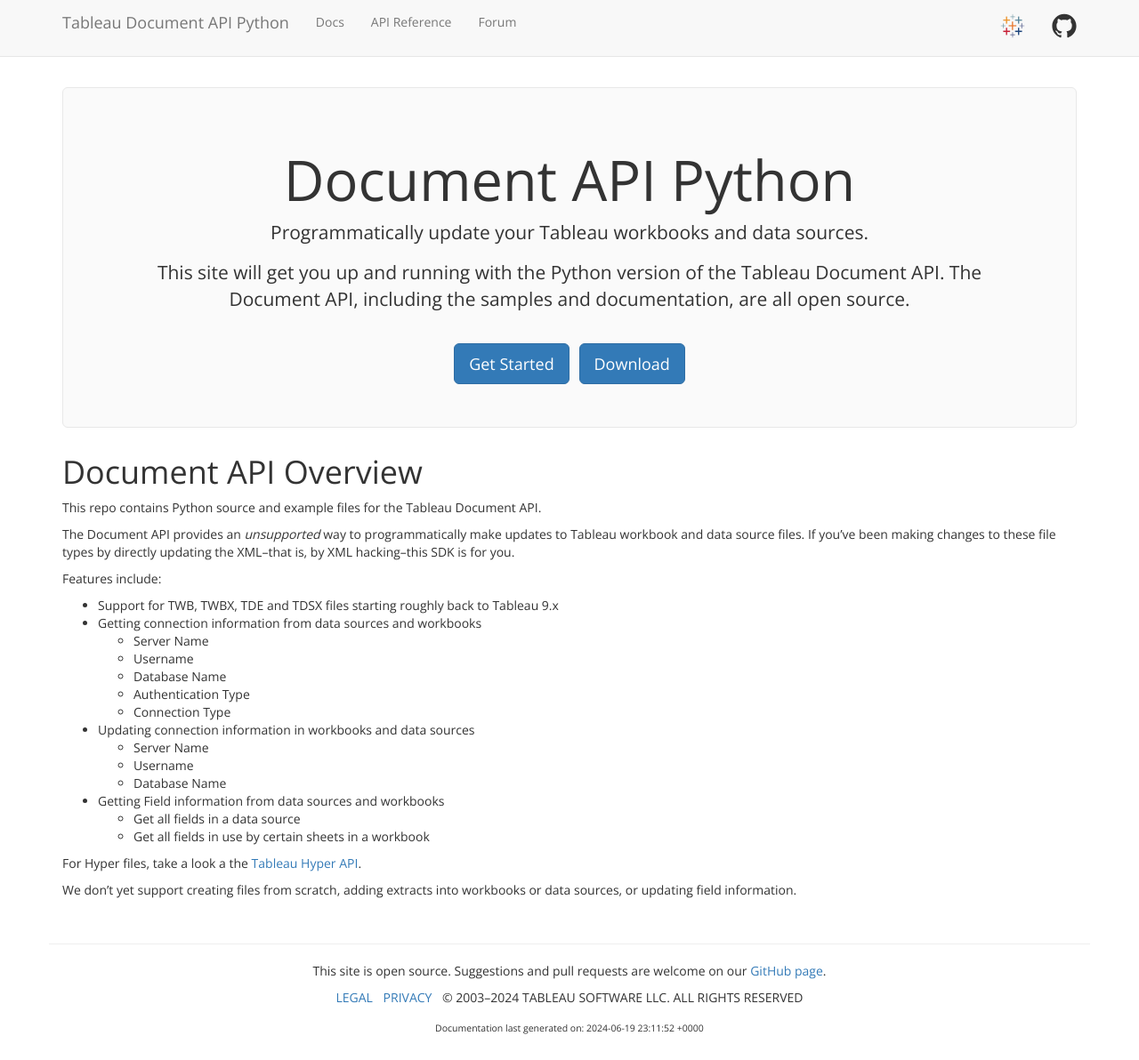
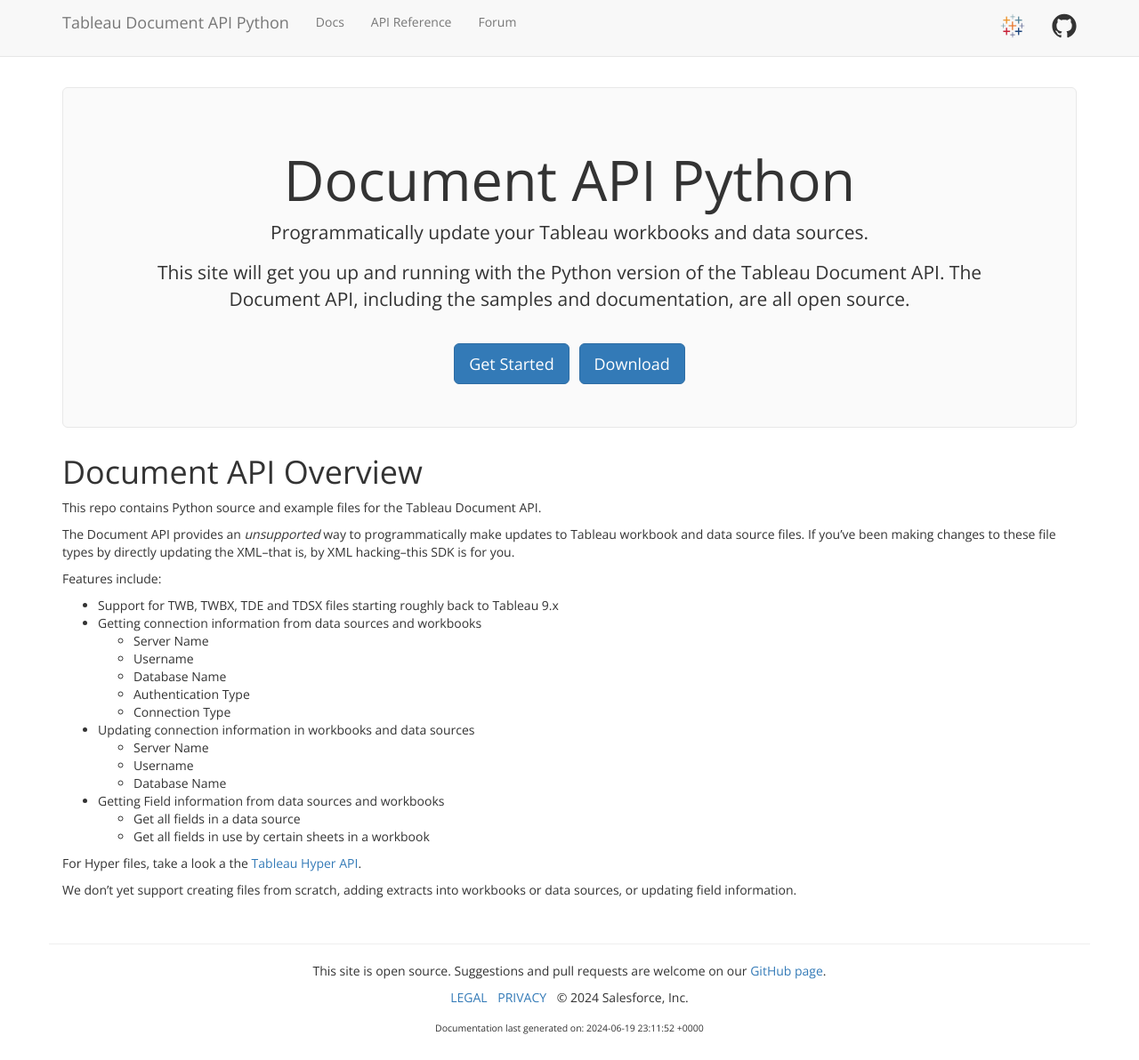
Before and after one commit to tableau/document-api-python, a Jekyll site: the page built from docs/index.md, in a window 1280 px wide and 1192 px high. Shown: the whole window at 89% size. Built offline with Jekyll 4.4.1, drawn with Linux system fonts in a browser that asks for light colours; nearby versions of some CDN libraries.

Commit message:
Update company name to Salesforce (#257)

```diff
--- a/docs/_includes/footer.html
+++ b/docs/_includes/footer.html
@@ -3,7 +3,7 @@
     <div class="row">
         <hr class="footer-hr">
         <p>This site is open source. Suggestions and pull requests are welcome on our <a href="https://github.com/tableau/document-api-python">GitHub page</a>.</p>
-        <p><a href="https://www.tableau.com/en-us/legal" class="aLegal">LEGAL</a> <a href="https://www.tableau.com/en-us/privacy" class="aLegal">PRIVACY</a> &copy; 2003&ndash;<script>document.write(new Date().getFullYear())</script> TABLEAU SOFTWARE LLC. ALL RIGHTS RESERVED</p>
+        <p><a href="https://www.tableau.com/en-us/legal" class="aLegal">LEGAL</a> <a href="https://www.tableau.com/en-us/privacy" class="aLegal">PRIVACY</a> &copy; <script>document.write(new Date().getFullYear())</script> Salesforce, Inc.</p>
         <sub>Documentation last generated on: {{ site.time }}</sub>
     </div>
 </footer>
```
